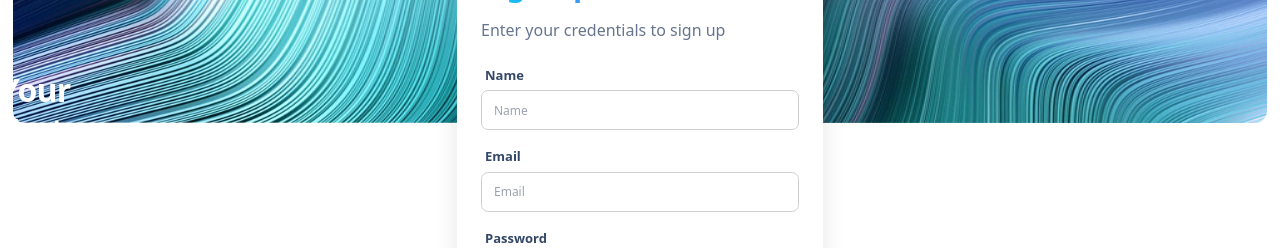
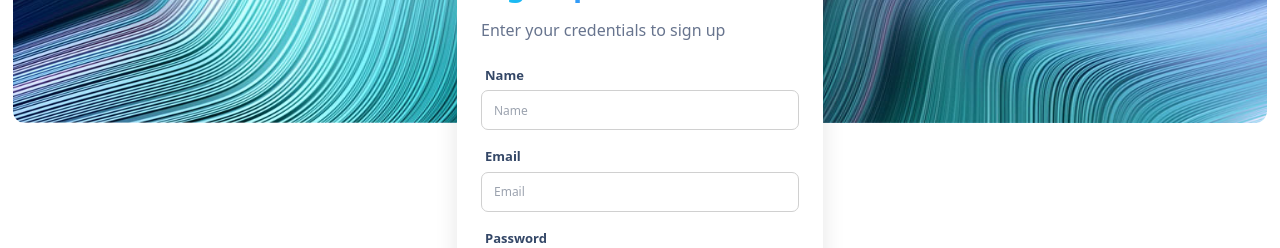
Before and after one commit to mudassir7732/Full-Stack, a React (Create React App) app in the folder Front-end/: page /signup in a window 1280 px wide. Shown: the part 450-698 px from the top of the page. Built offline with nearby package versions, Linux system fonts and the light colour scheme.

Commit message:
Updated code

```diff
--- a/Front-end/src/pages/signup/index.js
+++ b/Front-end/src/pages/signup/index.js
@@ -65,16 +65,18 @@ const Signup = () => {
             {loading && <Loader />}
 
             <div className={`${styles.container} z-50`}>
-                <div className="relative">
+                {/* <div className="relative"> */}
                     <img
                         src="/assets/curved.jpg"
                         className="z-0 h-[70vh] m-[1%] rounded-xl w-[98%] fixed top-0"
                         alt="Background"
                     />
-                    <div className="absolute flex items-center justify-center">
-                        <h1 className="text-white text-4xl font-bold">Your Text Here</h1>
+                    <div className="absolute inset-0 overflow-auto">
+                        <div className="flex items-center justify-center h-full">
+                            <h1 className="text-white text-4xl font-bold">Your Text Here</h1>
+                        </div>
                     </div>
-                </div>
+                {/* </div> */}
 
                 <div className={`${styles.formWrapper} z-50 mt-[30vh]`}>
                     <div className={`${styles.card} shadow-lg`}>
```
